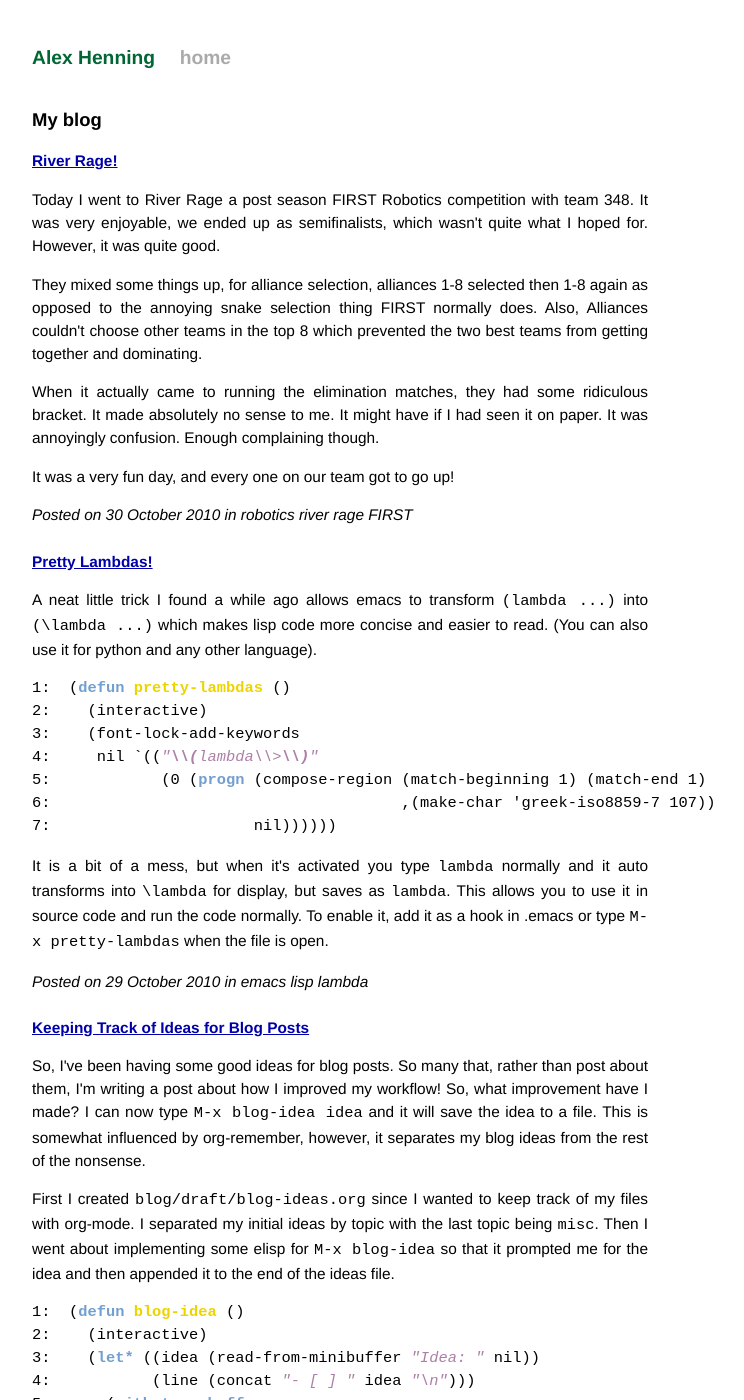
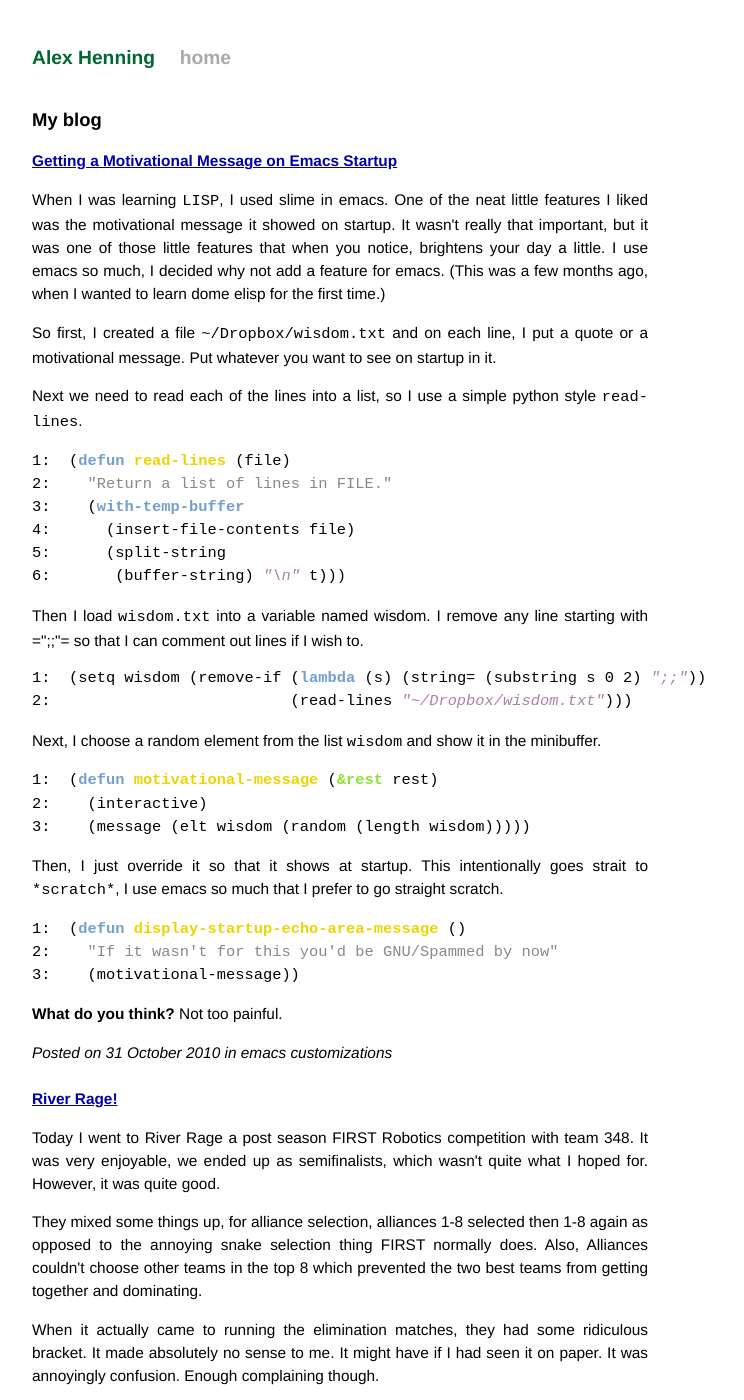
Before and after one commit to alexhenning/alexhenning.github.com, a Jekyll site: the page built from index.html, in a window 1280 px wide and 1400 px high. Shown: the whole window, without its empty margins (300-1044 px from the left). Built offline with Jekyll 4.4.1, drawn with Linux system fonts in a browser that asks for light colours; Markdown is read by kramdown in place of the engine named in the settings; some of the changed text lies outside the part shown.

Commit message:
Post on showing motivational messages in emacs.

```diff
--- a/_layouts/default.html
+++ b/_layouts/default.html
@@ -7,6 +7,7 @@
    <link href="http://alexhenning.github.com/atom.xml" rel="alternate" title="Alex Henning" type="application/atom+xml" />
 
    <link rel="stylesheet" href="/css/main.css" type="text/css" />
+   <meta name="google-site-verification" content="ejJPMLeD5WQlwH76QvvBl1wGVPf6qOKW53UvnZMeprk" />
   </head>
 
   <body>
--- /dev/null
+++ b/_posts/2010-10-31-motivational-message.html
@@ -0,0 +1,67 @@
+---
+layout: post
+title: Getting a Motivational Message on Emacs Startup
+categories:
+- emacs
+- customizations
+---
+
+<p>
+When I was learning <code>LISP</code>, I used slime in emacs. One of the neat little features I liked was the motivational message it showed on startup. It wasn't really that important, but it was one of those little features that when you notice, brightens your day a little. I use emacs so much, I decided why not add a feature for emacs. (This was a few months ago, when I wanted to learn dome elisp for the first time.)
+</p>
+<p>
+So first, I created a file <code>~/Dropbox/wisdom.txt</code> and on each line, I put a quote or a motivational message. Put whatever you want to see on startup in it.
+</p>
+<p>
+Next we need to read each of the lines into a list, so I use a simple python style <code>read-lines</code>.
+</p>
+
+
+<pre class="src src-elisp"><span class="linenr">1:  </span>(<span style="color: #729fcf; font-weight: bold;">defun</span> <span style="color: #edd400; font-weight: bold;">read-lines</span> (file)
+<span class="linenr">2:  </span>  <span style="color: #888a85;">"Return a list of lines in FILE."</span>
+<span class="linenr">3:  </span>  (<span style="color: #729fcf; font-weight: bold;">with-temp-buffer</span>
+<span class="linenr">4:  </span>    (insert-file-contents file)
+<span class="linenr">5:  </span>    (split-string
+<span class="linenr">6:  </span>     (buffer-string) <span style="color: #ad7fa8; font-style: italic;">"\n"</span> t)))
+</pre>
+
+
+
+<p>
+Then I load <code>wisdom.txt</code> into a variable named wisdom. I remove any line starting with =";;"= so that I can comment out lines if I wish to.
+</p>
+
+
+<pre class="src src-elisp"><span class="linenr">1:  </span>(setq wisdom (remove-if (<span style="color: #729fcf; font-weight: bold;">lambda</span> (s) (string= (substring s 0 2) <span style="color: #ad7fa8; font-style: italic;">";;"</span>))
+<span class="linenr">2:  </span>                        (read-lines <span style="color: #ad7fa8; font-style: italic;">"~/Dropbox/wisdom.txt"</span>)))
+</pre>
+
+
+
+<p>
+Next, I choose a random element from the list <code>wisdom</code> and show it in the minibuffer.
+</p>
+
+
+<pre class="src src-elisp"><span class="linenr">1:  </span>(<span style="color: #729fcf; font-weight: bold;">defun</span> <span style="color: #edd400; font-weight: bold;">motivational-message</span> (<span style="color: #8ae234; font-weight: bold;">&amp;rest</span> rest)
+<span class="linenr">2:  </span>  (interactive)
+<span class="linenr">3:  </span>  (message (elt wisdom (random (length wisdom)))))
+</pre>
+
+
+
+<p>
+Then, I just override it so that it shows at startup. This intentionally goes strait to <code>*scratch*</code>, I use emacs so much that I prefer to go straight scratch.
+</p>
+
+
+<pre class="src src-elisp"><span class="linenr">1:  </span>(<span style="color: #729fcf; font-weight: bold;">defun</span> <span style="color: #edd400; font-weight: bold;">display-startup-echo-area-message</span> ()
+<span class="linenr">2:  </span>  <span style="color: #888a85;">"If it wasn't for this you'd be GNU/Spammed by now"</span>
+<span class="linenr">3:  </span>  (motivational-message))
+</pre>
+
+
+
+<p>
+<b>What do you think?</b> Not too painful.
+</p>
--- a/draft/blog-ideas.org
+++ b/draft/blog-ideas.org
@@ -1,6 +1,6 @@
 
 * Robotics
-- [ ] River Rage
+- [X] River Rage
 
 * Blogging [1/1]
 - [X] Setting up blog-ideas.org
@@ -10,6 +10,6 @@
 ** Emacs [1/1]
 - [X] Pretty lamdas
 
-* Misc [1/2]
+* Misc [2/2]
 - [X] MIT application
-- [ ] motivational message / wisdom
+- [X] motivational message / wisdom
```
Also changed, not shown: org/posts/2010-10-31-motivational-message.org (added, +45 -0 lines).
